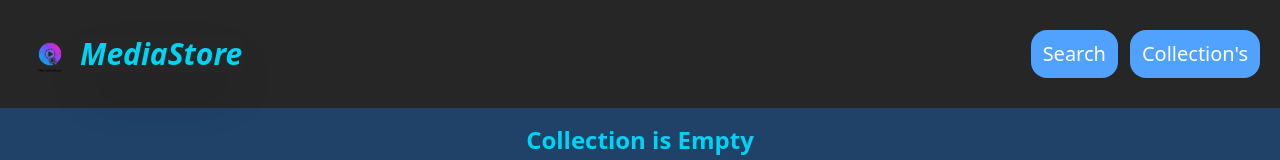
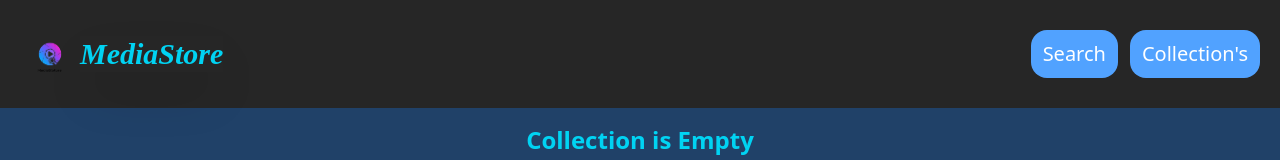
Before and after one commit to Ishrz/MediaStore, a React (Vite) app: page /collection in a window 1280 px wide. Shown: the top 160 px of the page. Built offline with nearby package versions, Linux system fonts and the light colour scheme; no server answers.

Commit message:
name change

```diff
--- a/index.html
+++ b/index.html
@@ -4,7 +4,7 @@
     <meta charset="UTF-8" />
     <link rel="icon" type="image/svg+xml" href="/logo-removebg.png" />
     <meta name="viewport" content="width=device-width, initial-scale=1.0" />
-    <title>unsplash</title>
+    <title>MediaStore</title>
   </head>
   <body>
     <div id="root"></div>
--- a/src/components/Navbar.jsx
+++ b/src/components/Navbar.jsx
@@ -1,24 +1,39 @@
-import {Link} from 'react-router-dom'
+import { Link } from "react-router-dom";
 
 const Navbar = () => {
   return (
     <div className="flex items-center justify-between w-full p-5 bg-neutral-800">
       <div className="">
-        <Link to={'/'}>
-        <div className='flex items-center '>
-          <div className='w-fit flex items-center '>
-        <img className='w-15 mt-2 object-cover' src={'../logo-removebg.png'}/>
+        <Link to={"/"}>
+          <div className="flex items-center  ">
+            <div className="w-fit flex items-center rounded-full overflow-hidden ">
+              <img
+                className="w-15 mt-2 object-cover"
+                src={"../logo-removebg.png"}
+              />
+            </div>
+            <h1
+              id="logoHeading"
+              className=" font-bold italic  text-3xl text-shadow-red-500 text-cyan-400 shadow-2xl"
+            >
+              MediaStore
+            </h1>
+          </div>
+        </Link>
       </div>
-          <h1 className=" font-bold italic  text-3xl text-shadow-red-500 text-cyan-400 shadow-2xl">
-        MediaStore
-      </h1>
-        </div>
-
-      </Link>
-      </div>
-      <div className='flex items-center justify-between gap-3'>
-        <Link className='px-3 py-2.5 bg-blue-400 rounded-2xl text-xl font-medium hover:bg-blue-700 active:scale-95 transition ' to={'/'}>Search</Link>
-        <Link className='px-3 py-2.5 bg-blue-400 rounded-2xl text-xl font-medium hover:bg-blue-700 active:scale-95 transition' to={'/collection'}>Collection's</Link>
+      <div className="flex items-center justify-between gap-3">
+        <Link
+          className="px-3 py-2.5 bg-blue-400 rounded-2xl text-xl font-medium hover:bg-blue-700 active:scale-95 transition "
+          to={"/"}
+        >
+          Search
+        </Link>
+        <Link
+          className="px-3 py-2.5 bg-blue-400 rounded-2xl text-xl font-medium hover:bg-blue-700 active:scale-95 transition"
+          to={"/collection"}
+        >
+          Collection's
+        </Link>
       </div>
     </div>
   );
--- a/src/index.css
+++ b/src/index.css
@@ -2,3 +2,7 @@
 #bottom-title{
     background: linear-gradient(transparent,black);
 }
+
+#logoHeading{
+    font-family: cursive
+}
```
